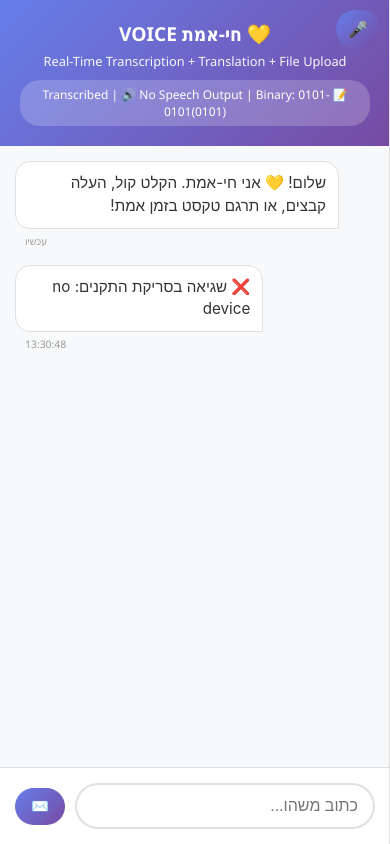
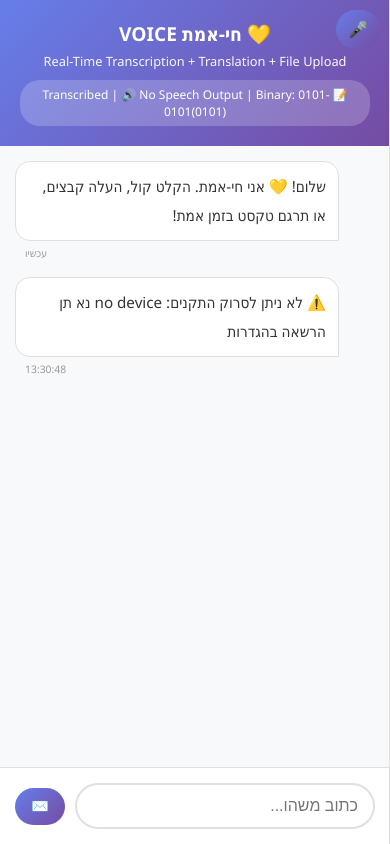
Before and after one commit to tntf007/HaiEmetCoreAi, a Flask app: page / in a window 390 px wide. Run offline with Flask 3, Linux system fonts and the light colour scheme; some libraries are stand-ins or nearby versions.

Commit message:
Update index.html

```diff
--- a/templates/index.html
+++ b/templates/index.html
@@ -322,14 +322,16 @@
             max-width: 70%;
             padding: 12px 15px;
             border-radius: 15px;
-            word-wrap: break-word;
-            line-height: 1.5;
-            font-size: 14px;
-            font-family: -apple-system, BlinkMacSystemFont, "Segoe UI", Roboto, "Helvetica Neue", Arial, sans-serif;
+            line-height: 1.9;
+            font-size: 15px;
+            font-family: "Segoe UI", Tahoma, Geneva, Verdana, sans-serif;
             direction: rtl;
             text-align: right;
             white-space: normal;
             word-break: break-word;
+            display: inline-block;
+            vertical-align: top;
+            unicode-bidi: plaintext;
         }
 
         .message.user .message-content {
@@ -338,6 +340,7 @@
             border-bottom-left-radius: 0;
             direction: rtl;
             text-align: right;
+            line-height: 1.9;
         }
 
         .message.assistant .message-content {
@@ -347,6 +350,7 @@
             border: 1px solid #e0e0e0;
             direction: rtl;
             text-align: right;
+            line-height: 1.9;
         }
 
         .message-time {
@@ -459,11 +463,14 @@
                 border-left: none;
                 border-right: 1px solid #e0e0e0;
                 transition: width 0.3s ease;
+                overflow-y: auto;
+                -webkit-overflow-scrolling: touch;
             }
 
             .voice-panel.open {
-                width: 85vw !important;
+                width: 80vw !important;
                 box-shadow: -3px 0 15px rgba(0,0,0,0.2);
+                max-width: 350px;
             }
 
             .main-container {
@@ -475,6 +482,7 @@
                 right: 10px;
                 padding: 10px 12px;
                 font-size: 1em;
+                z-index: 1000;
             }
 
             .header h1 {
@@ -487,12 +495,22 @@
 
             .message-content {
                 max-width: 85%;
+            }
+
+            /* Device manager visible on mobile */
+            #audioDeviceSelect,
+            #videoDeviceSelect {
+                width: 100%;
+                padding: 10px;
+                margin: 8px 0;
+                font-size: 14px;
             }
         }
 
         @media (max-width: 480px) {
             .voice-panel.open {
                 width: 100vw !important;
+                max-width: 100%;
             }
 
             .header h1 {
@@ -507,6 +525,7 @@
                 max-width: 90%;
                 font-size: 0.95em;
                 padding: 10px 12px;
+                line-height: 1.9;
             }
 
             input[type="text"] {
@@ -880,16 +899,19 @@
         // ============ DEVICE ENUMERATION ============
         async function enumerateDevices() {
             try {
-                // Request permissions first
+                // Try to get permissions first (might fail on some devices)
+                try {
                     const stream = await navigator.mediaDevices.getUserMedia({
                         audio: true,
                         video: true
                     });
-
-                // Stop the stream
                     stream.getTracks().forEach(track => track.stop());
-
-                // Now enumerate devices
+                } catch (permError) {
+                    // Permission denied or not available - continue anyway
+                    console.log('Permission request: ', permError.message);
+                }
+
+                // Enumerate devices (works even without permissions on some browsers)
                 const devices = await navigator.mediaDevices.enumerateDevices();
 
                 availableAudioDevices = devices.filter(device => device.kind === 'audioinput');
@@ -897,6 +919,7 @@
 
                 // Update audio device select
                 const audioSelect = document.getElementById('audioDeviceSelect');
+                if (audioSelect) {
                     audioSelect.innerHTML = '<option value="">🔄 זהוי אוטומטי</option>';
                     availableAudioDevices.forEach(device => {
                         const option = document.createElement('option');
@@ -904,9 +927,11 @@
                         option.text = `🎙️ ${device.label || 'מיקרופון ' + device.deviceId.substring(0, 5)}`;
                         audioSelect.appendChild(option);
                     });
+                }
 
                 // Update video device select
                 const videoSelect = document.getElementById('videoDeviceSelect');
+                if (videoSelect) {
                     videoSelect.innerHTML = '<option value="">🔄 זהוי אוטומטי</option>';
                     availableVideoDevices.forEach(device => {
                         const option = document.createElement('option');
@@ -914,13 +939,20 @@
                         option.text = `📹 ${device.label || 'מצלמה ' + device.deviceId.substring(0, 5)}`;
                         videoSelect.appendChild(option);
                     });
-
+                }
+
+                const totalDevices = availableAudioDevices.length + availableVideoDevices.length;
+                if (totalDevices > 0) {
                     addMessage(`🔍 סורק התקנים:\n📢 ${availableAudioDevices.length} מיקרופונים\n📹 ${availableVideoDevices.length} מצלמות`, false);
-                document.getElementById('statusIndicator').textContent = `✅ נמצאו ${availableAudioDevices.length + availableVideoDevices.length} התקנים`;
+                    document.getElementById('statusIndicator').textContent = `✅ נמצאו ${totalDevices} התקנים`;
+                } else {
+                    addMessage(`⚠️ לא נמצאו התקנים - נא הן הרשאה למיקרופון/מצלמה בהגדרות`, false);
+                }
 
             } catch (error) {
-                addMessage(`❌ שגיאה בסריקת התקנים: ${error.message}`, false);
-                document.getElementById('statusIndicator').textContent = '❌ אין גישה להתקנים';
+                console.error('Device enumeration error:', error);
+                addMessage(`⚠️ לא ניתן לסרוק התקנים: ${error.message}\nנא תן הרשאה בהגדרות`, false);
+                document.getElementById('statusIndicator').textContent = '⚠️ נדרשות הרשאות';
             }
         }
 
@@ -928,12 +960,22 @@
             selectedAudioDevice = document.getElementById('audioDeviceSelect').value;
             const deviceName = availableAudioDevices.find(d => d.deviceId === selectedAudioDevice)?.label || 'אוטומטי';
             addMessage(`🎙️ בחר כרטיס קול: ${deviceName}`, false);
+
+            // Close panel on mobile after selection
+            if (window.innerWidth <= 768) {
+                document.getElementById('voicePanel').classList.remove('open');
+            }
         }
 
         function changeVideoDevice() {
             selectedVideoDevice = document.getElementById('videoDeviceSelect').value;
             const deviceName = availableVideoDevices.find(d => d.deviceId === selectedVideoDevice)?.label || 'אוטומטי';
             addMessage(`📹 בחר כרטיס וידאו: ${deviceName}`, false);
+
+            // Close panel on mobile after selection
+            if (window.innerWidth <= 768) {
+                document.getElementById('voicePanel').classList.remove('open');
+            }
         }
 
         // ============ AUDIO OPTIMIZATION ============
```
Lines whose indentation alone changed are shown as unchanged.
